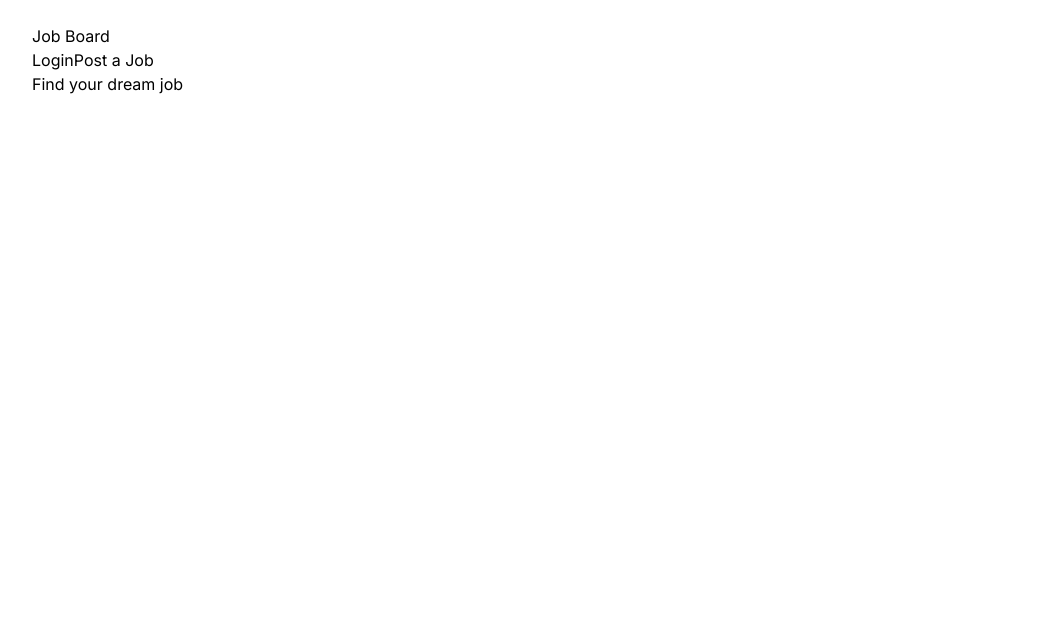
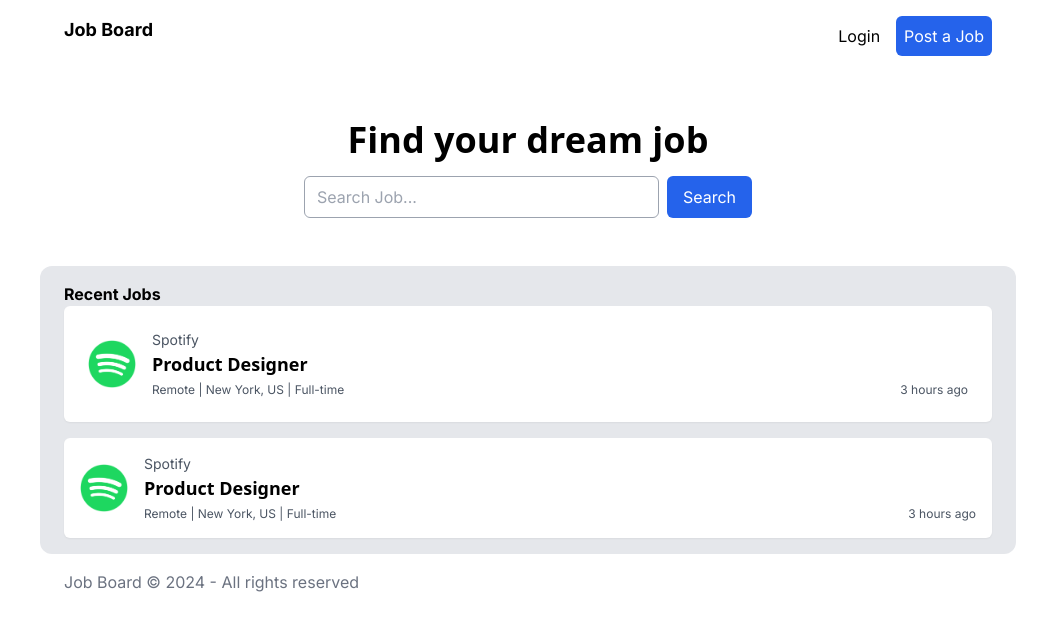
Before and after one commit to EwiJosepha/jboard, a Next.js app: page / in a window 1280 px wide. Shown: the top 630 px of the page, without its empty margins (112-1159 px from the left). Built offline with nearby package versions, Linux system fonts and the light colour scheme.

Commit message:
landing page almost completed

```diff
--- a/src/app/(app)/layout.tsx
+++ b/src/app/(app)/layout.tsx
@@ -1,11 +1,13 @@
 
+import Footer from "@/core/components/organisms/footer";
 import NavBar from "@/core/components/organisms/nav";
 export default function Layout({ children }: { children: React.ReactNode }) {
   return (
     <>
-      <main className=" px-4 py-6 max-w-5xl mx-auto">
+      <main className="container">
         <NavBar />
         {children}
+        <Footer />
       </main>
     </>
   );
--- /dev/null
+++ b/src/core/components/organisms/footer.tsx
@@ -0,0 +1,11 @@
+import React from 'react'
+
+function Footer() {
+  return (
+    <div className=' container py-4 text-gray-500'>
+      Job Board &copy; 2024 - All rights reserved
+    </div>
+  )
+}
+
+export default Footer
--- a/src/core/components/organisms/nav.tsx
+++ b/src/core/components/organisms/nav.tsx
@@ -4,11 +4,11 @@ import React from 'react'
 function NavBar() {
   return (
     <header>
-      <div className="flex justify-between bg-blue-400">
-        <Link className="font-bold text-lg" href={'/'} >Job Board</Link>
+      <div className=" container flex justify-between py-4 ">
+        <Link href={'/'} className="font-bold text-lg" >Job Board</Link>
         <nav className=" flex gap-2  *:p-2 *:rounded-md">
-          <Link className="*:bg-gray-200" href={"/"}>Login</Link>
-          <Link className="bg-blue-500 text-white" href={"/"}>Post a Job</Link>
+          <Link  href={"/"} className="*:bg-gray-200">Login</Link>
+          <Link href={"/"} className="bg-blue-600 text-white" >Post a Job</Link>
         </nav>
       </div>
     </header>
--- a/src/core/features/pages/home-page/hero.tsx
+++ b/src/core/features/pages/home-page/hero.tsx
@@ -2,9 +2,14 @@ import React from 'react'
 
 function HeroSection() {
   return (
-    <section className='py-12'>
-     <h1 className='text-4xl font-bold text-center'></h1>
-     Find your dream job
+    <section className= ' container py-12'>
+      <h1 className='text-4xl font-bold text-center font-sans'>
+        Find your dream job
+      </h1>
+      <form className='flex gap-2 mt-4 max-w-md mx-auto'>
+        <input type='search' className="border border-gray-400 w-full py-2 px-3 rounded-md " placeholder='Search Job...' />
+        <button type='button' className='bg-blue-600 text-white py-2 px-4 rounded-md'>Search</button>
+      </form>
     </section>
   )
 }
--- a/src/core/features/pages/home-page/homePage.tsx
+++ b/src/core/features/pages/home-page/homePage.tsx
@@ -1,10 +1,12 @@
 import React from 'react'
 import HeroSection from './hero'
+import Jobs from './jobs'
 
 function HomePage() {
   return (
     <main>
       <HeroSection />
+      <Jobs />
     </main>
   )
 }
--- /dev/null
+++ b/src/core/features/pages/home-page/jobrow.tsx
@@ -0,0 +1,38 @@
+import Image from 'next/image'
+import React from 'react'
+import spotify from "../../../../../public/assets/landingpage/images/spotify.png"
+
+function Jobrow() {
+  return (
+    <div className=" flex flex-col gap-4">
+      <div className=' bg-white p-6 rounded-md shadow-sm flex gap-4'>
+        <div className='w-12 content-center'>
+          <Image src={spotify} height={100} width={100} alt='job Icon' />
+        </div>
+        <div className='grow'>
+          <p className=' text-gray-600 text-sm font-meduim'>Spotify</p>
+          <p className='font-bold font-sans pb-1 text-lg'>Product Designer</p>
+          <p className=' text-gray-600 text-xs'>Remote | New York, US | Full-time</p>
+        </div>
+        <div className='content-end text-gray-600 text-xs'>
+         <p> 3 hours ago</p>
+        </div>
+      </div>
+      <div className=' bg-white p-4 rounded-md shadow-sm flex gap-4'>
+        <div className='w-12 content-center'>
+          <Image src={spotify} height={100} width={100} alt='job Icon' />
+        </div>
+        <div className='grow'>
+          <p className=' text-gray-600 text-sm font-meduim'>Spotify</p>
+          <p className='font-bold font-sans pb-1 text-lg'>Product Designer</p>
+          <p className=' text-gray-600 text-xs'>Remote | New York, US | Full-time</p>
+        </div>
+        <div className='content-end text-gray-600 text-xs'>
+         <p> 3 hours ago</p>
+        </div>
+      </div>
+    </div>
+  )
+}
+
+export default Jobrow
--- /dev/null
+++ b/src/core/features/pages/home-page/jobs.tsx
@@ -0,0 +1,15 @@
+import React from 'react'
+import Jobrow from './jobrow'
+
+function Jobs() {
+  return (
+    <div className='bg-gray-200 py-4 rounded-xl'>
+      <div className='container'>
+        <h2 className=' font-bold text-1xl'>Recent Jobs</h2>
+        <Jobrow />
+      </div>
+    </div>
+  )
+}
+
+export default Jobs
--- a/tailwind.config.ts
+++ b/tailwind.config.ts
@@ -5,6 +5,7 @@ const config: Config = {
     "./src/pages/**/*.{js,ts,jsx,tsx,mdx}",
     "./src/components/**/*.{js,ts,jsx,tsx,mdx}",
     "./src/app/**/*.{js,ts,jsx,tsx,mdx}",
+    "./src/core/**/*.{js,ts,jsx,tsx,mdx}",
   ],
   theme: {
     container: {
@@ -12,6 +13,10 @@ const config: Config = {
         "lg": "1024px",
         "xl": "1024px",
         "2xl": "1024px",
+      },
+      center: true,
+      padding: {
+        DEFAULT: "1.5rem"
       }
     },
     extend: {
```
Also changed, not shown: public/assets/landingpage/images/spotify.png (added).
